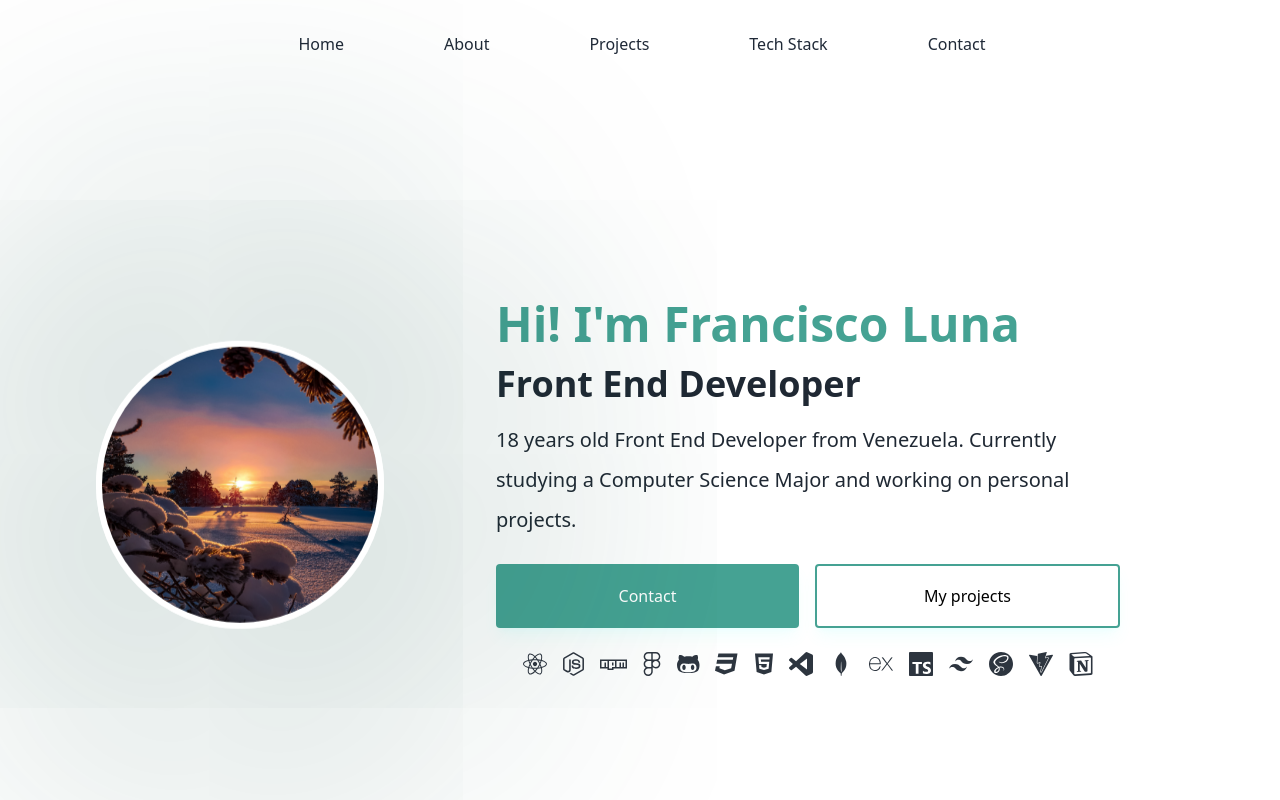
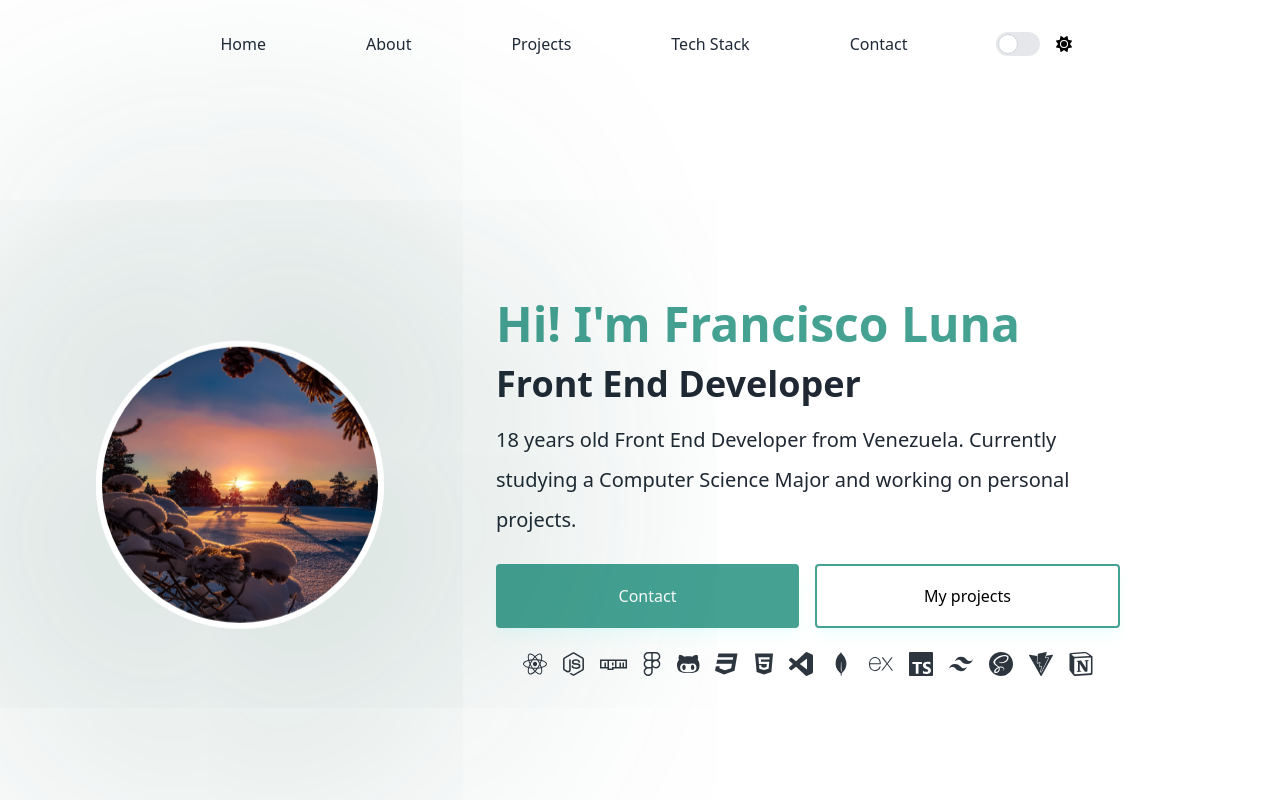
Before and after one commit to franciscoluna-28/New-Portfolio-2023, a React (Vite) app: page / in a window 1280 px wide. Shown: the top 800 px of the page. Built offline with nearby package versions, Linux system fonts and the light colour scheme.

Commit message:
added toggle button component

```diff
--- a/src/components/Navbar.tsx
+++ b/src/components/Navbar.tsx
@@ -3,9 +3,12 @@ import { FaBars } from 'react-icons/fa';
 import { motion, AnimatePresence } from 'framer-motion';
 import { useState } from 'react';
 import "../styles/navbar.css"
+import { Toggle } from './DarkModeSwitch';
+
 
 export default function Navbar() {
   const [isMenuOpen, setIsMenuOpen] = useState(false);
+
 
   function toggleMenu() {
     setIsMenuOpen(!isMenuOpen);
@@ -15,10 +18,15 @@ export default function Navbar() {
     <>
       <header className="bg-transparent p-8 lg:p-6">
         <nav className="flex lg:justify-center">
+
+
+
           <FaBars
             className="bars"
             onClick={toggleMenu}
           />
+
+
           <AnimatePresence>
             {isMenuOpen && (
               <>
@@ -73,6 +81,9 @@ export default function Navbar() {
                   >
                     Contact
                   </NavLink>
+                  <div className='p-4'>
+                  <Toggle/>
+                  </div>
                 </motion.section>
               </>
             )}
@@ -94,9 +105,11 @@ export default function Navbar() {
             <NavLink className="nav-link" to="/contact">
               Contact
             </NavLink>
+            <Toggle/>
           </section>
 
         </nav>
+
       </header>
     </>
   );
```
